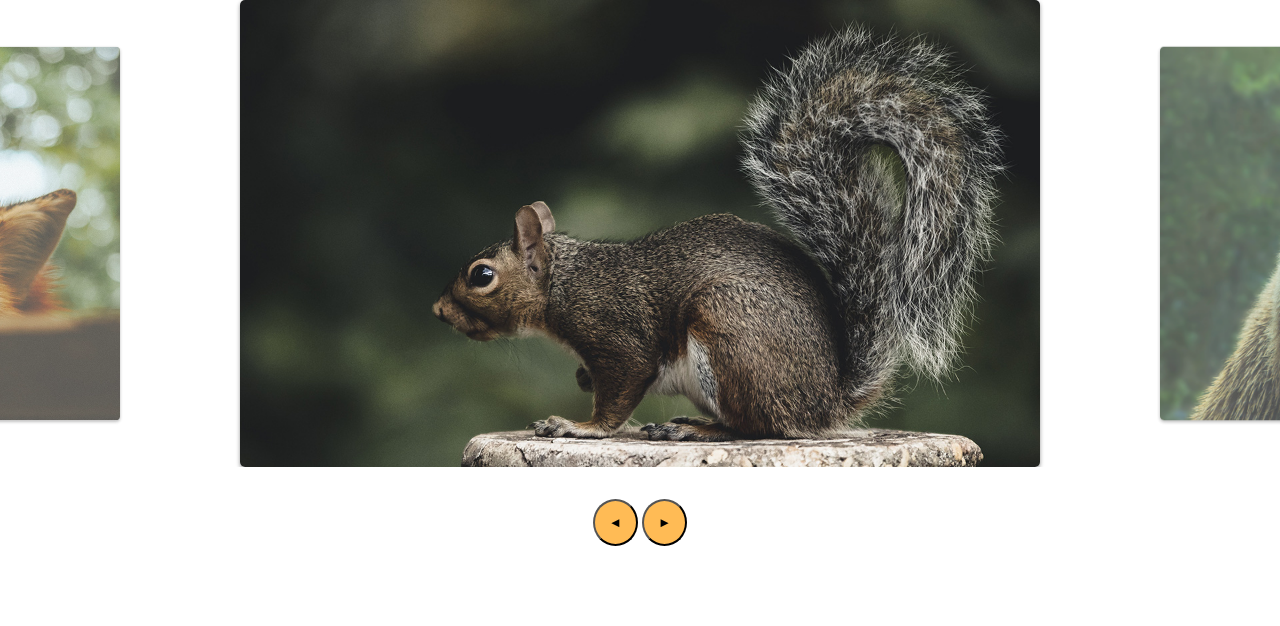
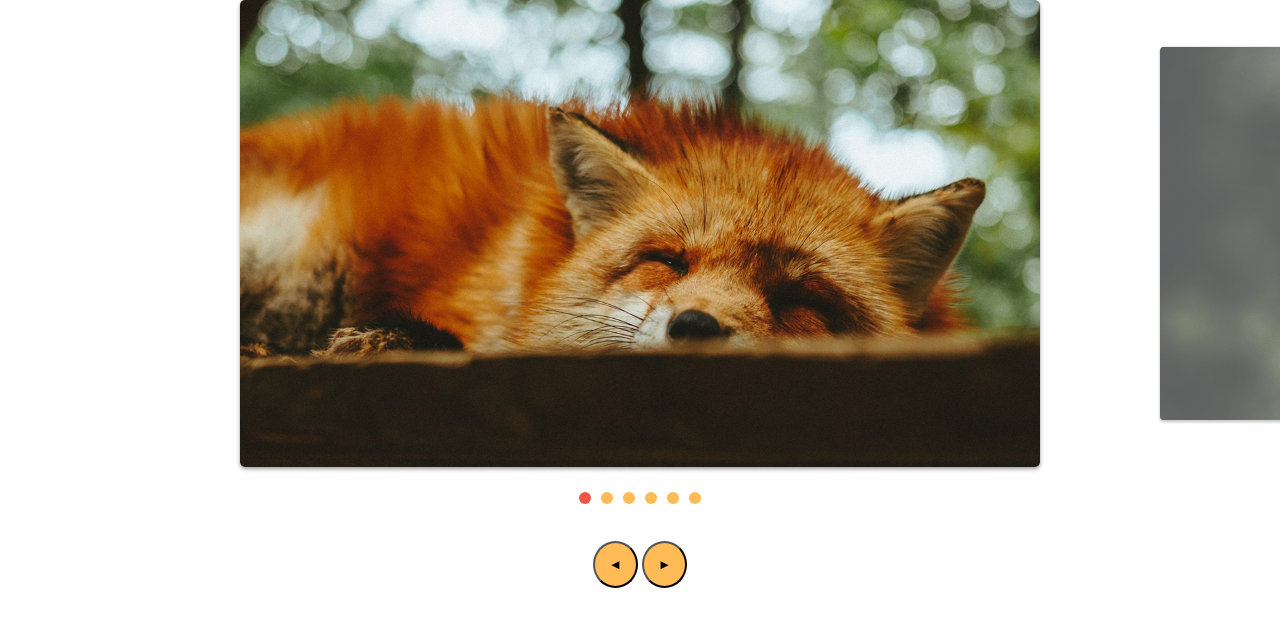
Before and after one commit to GabriellBarbosa/slide, a website with bundled scripts: page index.html in a window 1280 px wide. Built offline with nearby package versions, Linux system fonts and the light colour scheme.

Commit message:
indicação da imagem de baixo da mesma

```diff
--- a/css/style.css
+++ b/css/style.css
@@ -52,7 +52,6 @@ img {
 .next,
 .prev {
   background: #ffbb55;
-  margin: 0px, 40px;
   padding: 14px;
   border-radius: 50%;
   transition: 0.3s;
@@ -61,5 +60,28 @@ img {
 
 .next:hover,
 .prev:hover {
+  background: #e54;
   color: #fff;
 }
+
+[data-control="slide"] {
+  display: flex;
+  justify-content: center;
+  margin-top: 20px;
+}
+
+[data-control="slide"] li a {
+  display: block;
+  width: 12px;
+  height: 12px;
+  background: #fb5;
+  border-radius: 50%;
+  text-indent: -999px;
+  transition: 0.2s;
+  margin: 5px;
+}
+
+[data-control="slide"] li.activeClass a,
+[data-control="slide"] li a:hover {
+  background: #e54;
+}
--- a/js/script.js
+++ b/js/script.js
@@ -2,6 +2,7 @@ import { SlideNav } from "./slide.js";
 
 const slide = new SlideNav(".slide", ".slide-wrapper");
 slide.init();
-slide.changeSlide(2);
+slide.changeSlide(1);
 slide.activePrevSlide();
 slide.addArrow(".prev", ".next");
+slide.addControl();
--- a/js/slide.js
+++ b/js/slide.js
@@ -6,6 +6,7 @@ export class Slide {
     this.wrapper = document.querySelector(wrapper);
     this.dist = { finalPosition: 0, startX: 0, movement: 0 };
     this.activeClass = "activeClass";
+    this.changeEvent = new Event("changeEvent");
   }
 
   transition(active) {
@@ -98,6 +99,7 @@ export class Slide {
     this.slidesIndexNav(index);
     this.dist.finalPosition = activeSlide.position;
     this.changeActiveClass();
+    this.wrapper.dispatchEvent(this.changeEvent);
   }
 
   changeActiveClass() {
@@ -157,6 +159,10 @@ export class Slide {
 }
 
 export class SlideNav extends Slide {
+  constructor(slide, wrapper) {
+    super(slide, wrapper);
+    this.bindControlEvents();
+  }
   addArrow(prev, next) {
     this.prevElement = document.querySelector(prev);
     this.nextElement = document.querySelector(next);
@@ -167,4 +173,45 @@ export class SlideNav extends Slide {
     this.prevElement.addEventListener("click", this.activePrevSlide);
     this.nextElement.addEventListener("click", this.activeNextSlide);
   }
+
+  createControl() {
+    const control = document.createElement("ul");
+    control.dataset.control = "slide";
+
+    this.slideArray.forEach((item, index) => {
+      control.innerHTML += `<li><a href="#slide${index + 1}">${
+        index + 1
+      }</a></li>`;
+    });
+    this.wrapper.appendChild(control);
+    return control;
+  }
+
+  eventControl(item, index) {
+    item.addEventListener("click", (event) => {
+      event.preventDefault();
+      this.changeSlide(index);
+    });
+    this.wrapper.addEventListener("changeEvent", this.activeControlItem);
+  }
+
+  activeControlItem() {
+    this.controlArray.forEach((item) => {
+      item.classList.remove(this.activeClass);
+    });
+    this.controlArray[this.index.active].classList.add(this.activeClass);
+  }
+
+  addControl(customControl) {
+    this.control =
+      document.querySelector(customControl) || this.createControl();
+    this.controlArray = [...this.control.children];
+    this.controlArray.forEach(this.eventControl);
+    this.activeControlItem();
+  }
+
+  bindControlEvents() {
+    this.eventControl = this.eventControl.bind(this);
+    this.activeControlItem = this.activeControlItem.bind(this);
+  }
 }
```
